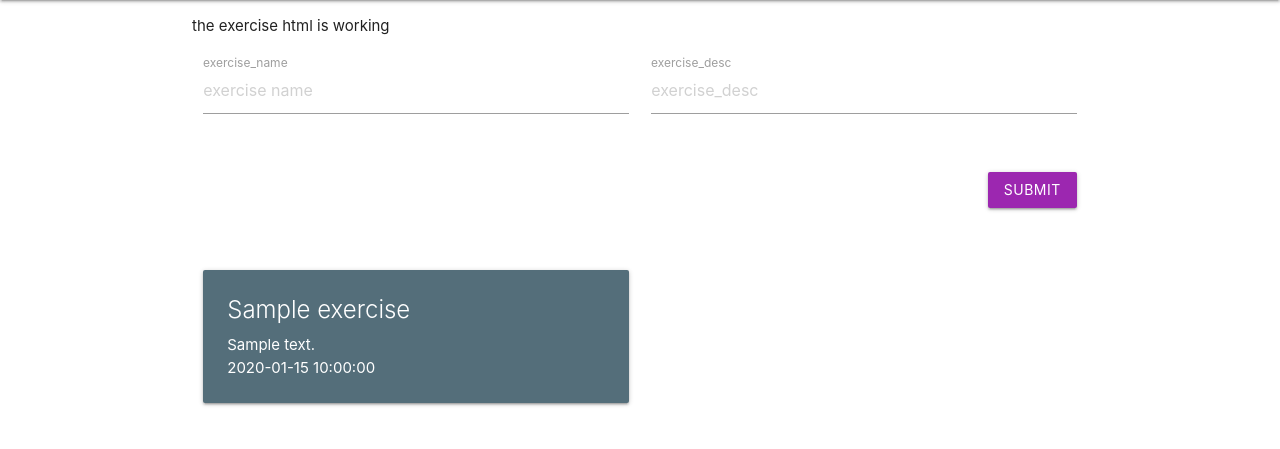
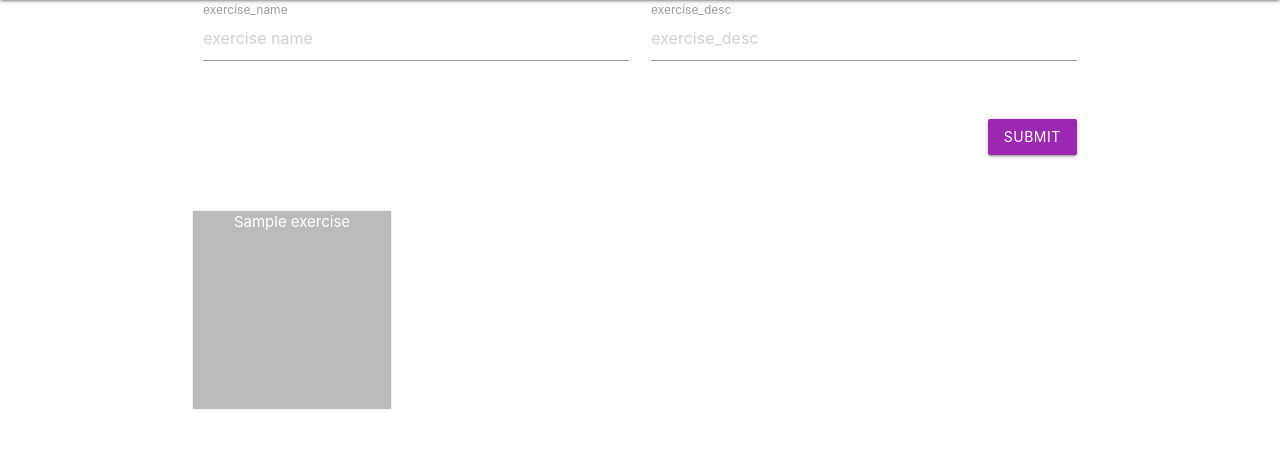
Before and after one commit to Tyrell-Lewis/Internal-Server-Error-1, a Flask app: template App/templates/exercises.html in a window 1280 px wide. Shown: the part 64-513 px from the top of the page. Run offline with Flask 3, Linux system fonts and the light colour scheme; the template is opened without the code that fills it: most values are stand-ins (such as "Sample title", 1, 10 or a date in 2020).

Commit message:
updated ui adding flipcards

```diff
--- a/App/templates/exercises.html
+++ b/App/templates/exercises.html
@@ -4,9 +4,59 @@
 
 {{ super() }}
 
+{% block styles %}
+.grid-container {
+  display: grid;
+  column-gap: 5px;
+  row-gap: 5px;
+  grid-template-columns: auto auto auto auto;
+}
+.grid-item{
+}
+.flip-card{
+  background-color: transparent;
+  width: 200px;
+  height: 200px;
+  border: 1px solid #f1f1f1;
+  perspective: 1000px;
+}
+
+.flip-card-inner{
+  position: relative;
+  width: 100%;
+  height: 100%;
+  text-align: center;
+  transition: transform 0.8s;
+  transform-style: preserve-3d;
+}
+
+.flip-card:hover .flip-card-inner{
+  transform: rotateY(180deg);
+}
+
+.flip-card-front, .flip-card-back{
+  position: absolute;
+  width: 100%;
+  height: 100%;
+  -webkit-backface-visibility: hidden;
+  backface-visibility: hidden;
+}
+
+.flip-card-front{
+  background-color: #bbb;
+  color: white;
+}
+
+.flip-card-back {
+  background-color: dodgerblue;
+  color: white;
+  transform: rotateY(180deg);
+}
+
+}
+{% endblock %}
+
 {% block content %}
-    <p> the exercise html is working</p>
-
     <div class="row">
       <form class="col s12" method="POST" action="/exercises">
 
@@ -44,18 +94,20 @@
 
       </form>
     </div>
-
+    <div class = "grid-container">
       {%for exercise in exercises%}
-      <div class="row">
-        <div class="col s12 m6">
-          <div class="card blue-grey darken-1">
-            <div class="card-content white-text">
-              <span class="card-title">{{exercise.name}} </span>
-              <p>{{exercise.description}} </p>
-              <p>{{exercise.created}} </p>
+          <div class = "grid-item">
+            <div class = "flip-card">
+              <div class = "flip-card-inner">
+                <div class = "flip-card-front">
+                  <h>{{exercise.name}}</h>
+                </div>
+                <div class = "flip-card-back">
+                  <p>{{exercise.description}}</p>
                 </div>
               </div>
             </div>
           </div>
       {%endfor%}
+    </div>
 {% endblock%}
--- a/App/templates/layout.html
+++ b/App/templates/layout.html
@@ -50,6 +50,10 @@
           .navbar-form label {
               color: white !important;
           }
+
+          {% block styles %}
+
+          {% endblock %}
       </style>
 
     <div class="container" id="content">{% block content %}{% endblock %}</div>
```
Lines whose indentation alone changed are shown as unchanged.
